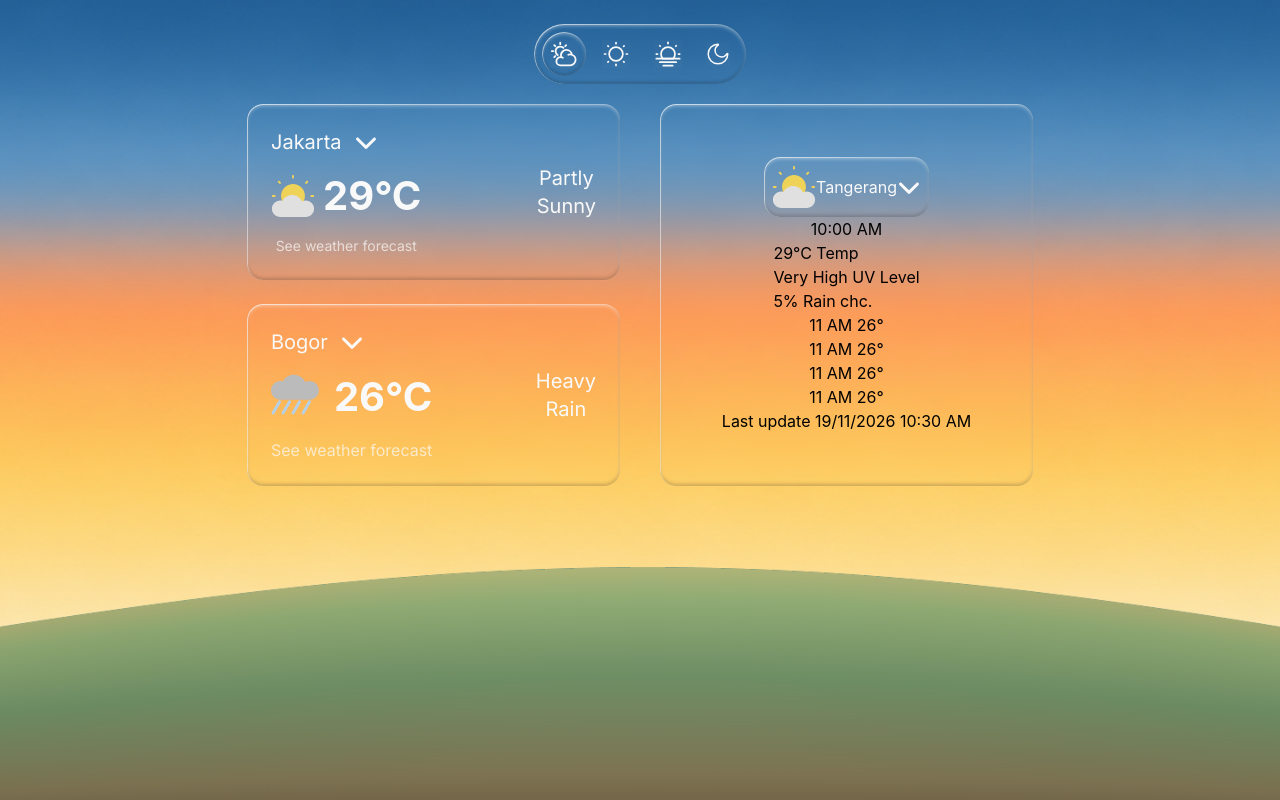
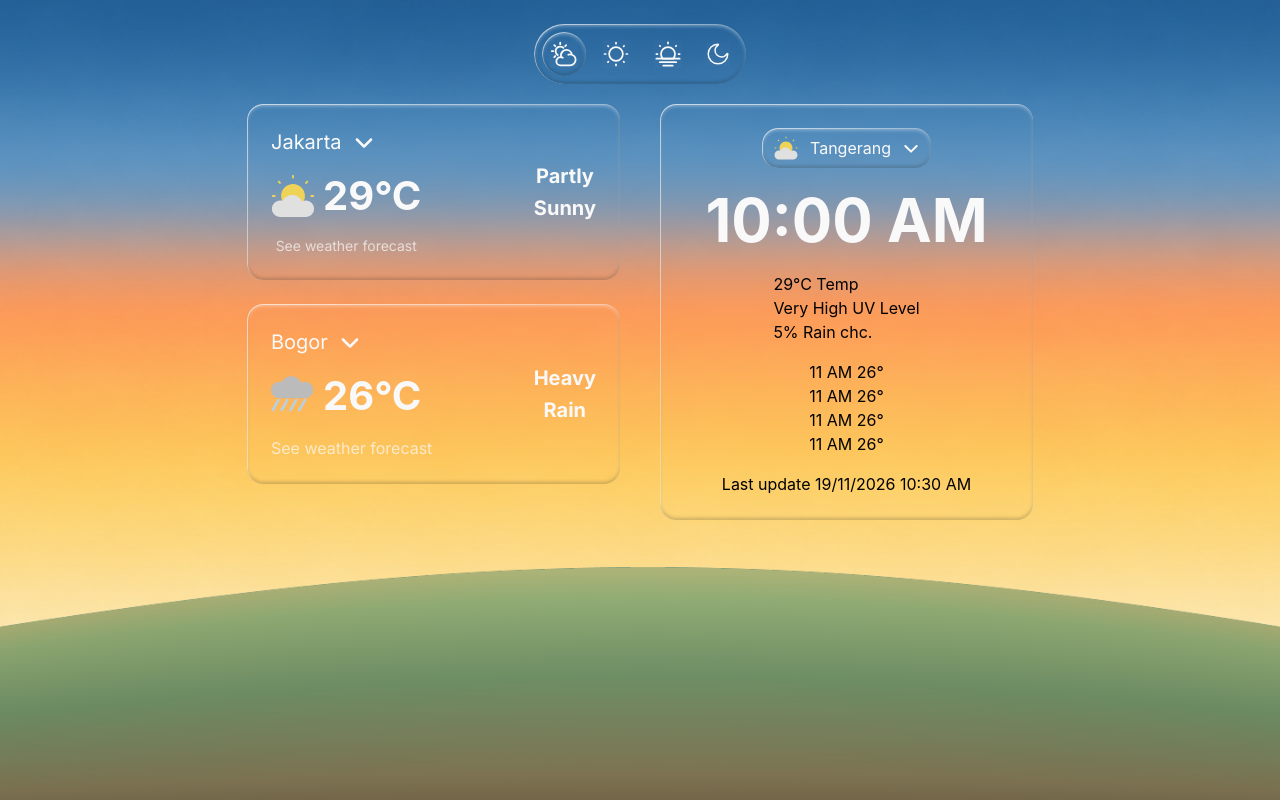
Before and after one commit to AchrafIbrahim/THERMO, a website: page index.html in a window 1280 px wide. Drawn offline with nearby package versions, Linux system fonts and the light colour scheme; files that its build step writes are made by us from their sources.

Commit message:
adjust text size on left card

```diff
--- a/index.html
+++ b/index.html
@@ -84,13 +84,13 @@
               <div class="right min-w-0 flex flex-col gap-3 md:gap-4">
                 <button class="card-small-location flex flex-row items-center text-neutral-white gap-3 cursor-pointer">
                   <span class="font-inter text-heading-h6">Jakarta</span>
-                  <svg class="size-5 md:size-6 shrink-0" viewBox="0 0 28 28" fill="currentColor" xmlns="http://www.w3.org/2000/svg">
+                  <svg class="size-4 md:size-5 shrink-0" viewBox="0 0 28 28" fill="currentColor" xmlns="http://www.w3.org/2000/svg">
                     <path
                       d="M2.86286 9.26405C3.19104 8.93594 3.6361 8.75162 4.10017 8.75162C4.56423 8.75162 5.0093 8.93594 5.33747 9.26405L14 17.9265L22.6625 9.26405C22.9941 8.9553 23.4326 8.78723 23.8857 8.7952C24.3387 8.80318 24.771 8.98658 25.0916 9.30681C25.4122 9.62704 25.5961 10.0591 25.6046 10.5122C25.6131 10.9652 25.4455 11.4039 25.1371 11.7359L15.2386 21.6371C14.9105 21.9652 14.4654 22.1495 14.0013 22.1495C13.5373 22.1495 13.0922 21.9652 12.764 21.6371L2.86286 11.7387C2.53476 11.4105 2.35043 10.9654 2.35043 10.5014C2.35043 10.0373 2.53476 9.59223 2.86286 9.26405Z"
                     />
                   </svg>
                 </button>
-                <div class="card-small-temperature w-full h-fit flex flex-row justify-between items-center gap-2">
+                <div class="card-small-temperature w-full h-fit flex flex-row justify-start items-center gap-2">
                   <svg class="size-9 md:size-11 shrink-0" viewBox="0 0 50 50" fill="none" xmlns="http://www.w3.org/2000/svg">
                     <path
                       d="M11.4583 25C11.4583 28.5915 12.8851 32.0359 15.4246 34.5754C17.9642 37.115 21.4085 38.5417 25 38.5417C28.5915 38.5417 32.0359 37.115 34.5754 34.5754C37.115 32.0359 38.5417 28.5915 38.5417 25C38.5417 21.4085 37.115 17.9642 34.5754 15.4246C32.0359 12.8851 28.5915 11.4583 25 11.4583C21.4085 11.4583 17.9642 12.8851 15.4246 15.4246C12.8851 17.9642 11.4583 21.4085 11.4583 25Z"
@@ -105,28 +105,28 @@
                       fill="#E0E0E0"
                     />
                   </svg>
-                  <span class="text-num-heading-h2 md:text-num-heading-h1 text-neutral-white">29°C</span>
+                  <span class="text-num-heading-h4 sm:text-num-heading-h2 md:text-num-heading-h1 text-neutral-white">29°C</span>
                 </div>
                 <button class="card-small-forecast font-inter text-neutral-white/70 whitespace-nowrap text-body-small text-body-regular cursor-pointer">
                   <span>See weather forecast</span>
                 </button>
               </div>
-              <div class="left w-min shrink-0 text-center text-neutral-white font-inter">
-                <span class="text-heading-h6">Partly Sunny</span>
+              <div class="left w-min shrink-0 text-center text-neutral-white text font-inter">
+                <span class="text-body-regular sm:text-body-large md:text-body-xl font-bold">Partly Sunny</span>
               </div>
             </div>
             <div class="card-container-left-bottom glass rounded-2xl w-full flex-1 min-w-0 p-4 sm:p-5 md:p-6 flex flex-row justify-between items-center gap-4 md:gap-6">
               <div class="right min-w-0 flex flex-col gap-3 md:gap-4">
                 <button class="card-small-location flex flex-row items-center text-neutral-white gap-3 cursor-pointer">
                   <span class="font-inter text-heading-h6">Bogor</span>
-                  <svg class="size-5 md:size-6 shrink-0" viewBox="0 0 28 28" fill="currentColor" xmlns="http://www.w3.org/2000/svg">
+                  <svg class="size-4 md:size-5 shrink-0" viewBox="0 0 28 28" fill="currentColor" xmlns="http://www.w3.org/2000/svg">
                     <path
                       d="M2.86286 9.26405C3.19104 8.93594 3.6361 8.75162 4.10017 8.75162C4.56423 8.75162 5.0093 8.93594 5.33747 9.26405L14 17.9265L22.6625 9.26405C22.9941 8.9553 23.4326 8.78723 23.8857 8.7952C24.3387 8.80318 24.771 8.98658 25.0916 9.30681C25.4122 9.62704 25.5961 10.0591 25.6046 10.5122C25.6131 10.9652 25.4455 11.4039 25.1371 11.7359L15.2386 21.6371C14.9105 21.9652 14.4654 22.1495 14.0013 22.1495C13.5373 22.1495 13.0922 21.9652 12.764 21.6371L2.86286 11.7387C2.53476 11.4105 2.35043 10.9654 2.35043 10.5014C2.35043 10.0373 2.53476 9.59223 2.86286 9.26405Z"
                     />
                   </svg>
                 </button>
-                <div class="card-small-temperature w-full h-fit flex flex-row justify-between items-center gap-2">
-                  <svg width="50" height="50" viewBox="0 0 50 50" fill="none" xmlns="http://www.w3.org/2000/svg">
+                <div class="card-small-temperature w-full h-fit flex flex-row justify-start items-center gap-2">
+                  <svg class="size-9 md:size-11" viewBox="0 0 50 50" fill="none" xmlns="http://www.w3.org/2000/svg">
                     <rect y="41.5231" width="16" height="3" rx="1.5" transform="rotate(-60 0 41.5231)" fill="#B6D1E5" />
                     <rect x="10" y="41.5231" width="16" height="3" rx="1.5" transform="rotate(-60 10 41.5231)" fill="#B6D1E5" />
                     <rect x="20" y="41.5231" width="16" height="3" rx="1.5" transform="rotate(-60 20 41.5231)" fill="#B6D1E5" />
@@ -136,21 +136,21 @@
                       fill="#BBBBBB"
                     />
                   </svg>
-                  <span class="text-num-heading-h2 md:text-num-heading-h1 text-neutral-white">26°C</span>
+                  <span class="text-num-heading-h4 sm:text-num-heading-h2 md:text-num-heading-h1 text-neutral-white">26°C</span>
                 </div>
                 <button class="card-small-forecast font-inter text-neutral-white/70 whitespace-nowrap text-body-small md:text-body-regular cursor-pointer">
                   <span>See weather forecast</span>
                 </button>
               </div>
               <div class="left w-min shrink-0 text-center text-neutral-white font-inter">
-                <span class="text-heading-h6">Heavy Rain</span>
+                <span class="text-body-regular sm:text-body-large md:text-body-xl font-bold">Heavy Rain</span>
               </div>
             </div>
           </div>
-          <div class="card-container-right glass rounded-2xl min-w-0 w-full h-full flex flex-row justify-center items-center gap-4 md:gap-6">
-            <div class="card-big p-4 sm:p-5 md:p-6 flex flex-col justify-center items-center w-full h-full">
-              <button class="card-big-location glass w-fit h-fit flex flex-row items-center justify-center text-neutral-white rounded-2xl p-2 cursor-pointer">
-                <svg class="size-9 md:size-11 shrink-0" viewBox="0 0 50 50" fill="currentColor" xmlns="http://www.w3.org/2000/svg">
+          <div class="card-container-right glass rounded-2xl min-w-0 w-full gap-2">
+            <div class="card-big flex h-full w-full flex-col items-center justify-between gap-4 p-4 sm:p-5 md:p-6">
+              <button class="card-big-location glass w-fit h-fit flex flex-row items-center justify-center text-neutral-white rounded-2xl p-2 px-3 cursor-pointer gap-2 sm:gap-3">
+                <svg class="size-5 md:size-6 shrink-0" viewBox="0 0 50 50" fill="currentColor" xmlns="http://www.w3.org/2000/svg">
                   <path
                     d="M11.4583 25C11.4583 28.5915 12.8851 32.0359 15.4246 34.5754C17.9642 37.115 21.4085 38.5417 25 38.5417C28.5915 38.5417 32.0359 37.115 34.5754 34.5754C37.115 32.0359 38.5417 28.5915 38.5417 25C38.5417 21.4085 37.115 17.9642 34.5754 15.4246C32.0359 12.8851 28.5915 11.4583 25 11.4583C21.4085 11.4583 17.9642 12.8851 15.4246 15.4246C12.8851 17.9642 11.4583 21.4085 11.4583 25Z"
                     fill="#EFD358"
@@ -165,13 +165,13 @@
                   />
                 </svg>
                 <span>Tangerang</span>
-                <svg class="size-5 md:size-6 shrink-0" viewBox="0 0 28 28" fill="currentColor" xmlns="http://www.w3.org/2000/svg">
+                <svg class="size-3 md:size-4 shrink-0" viewBox="0 0 28 28" fill="currentColor" xmlns="http://www.w3.org/2000/svg">
                   <path
                     d="M2.86286 9.26405C3.19104 8.93594 3.6361 8.75162 4.10017 8.75162C4.56423 8.75162 5.0093 8.93594 5.33747 9.26405L14 17.9265L22.6625 9.26405C22.9941 8.9553 23.4326 8.78723 23.8857 8.7952C24.3387 8.80318 24.771 8.98658 25.0916 9.30681C25.4122 9.62704 25.5961 10.0591 25.6046 10.5122C25.6131 10.9652 25.4455 11.4039 25.1371 11.7359L15.2386 21.6371C14.9105 21.9652 14.4654 22.1495 14.0013 22.1495C13.5373 22.1495 13.0922 21.9652 12.764 21.6371L2.86286 11.7387C2.53476 11.4105 2.35043 10.9654 2.35043 10.5014C2.35043 10.0373 2.53476 9.59223 2.86286 9.26405Z"
                   />
                 </svg>
               </button>
-              <div class="card-big-time">
+              <div class="card-big-time text-num-title-xl text-neutral-white">
                 <span>10:00 AM</span>
               </div>
               <div class="card-big-weather">
```
